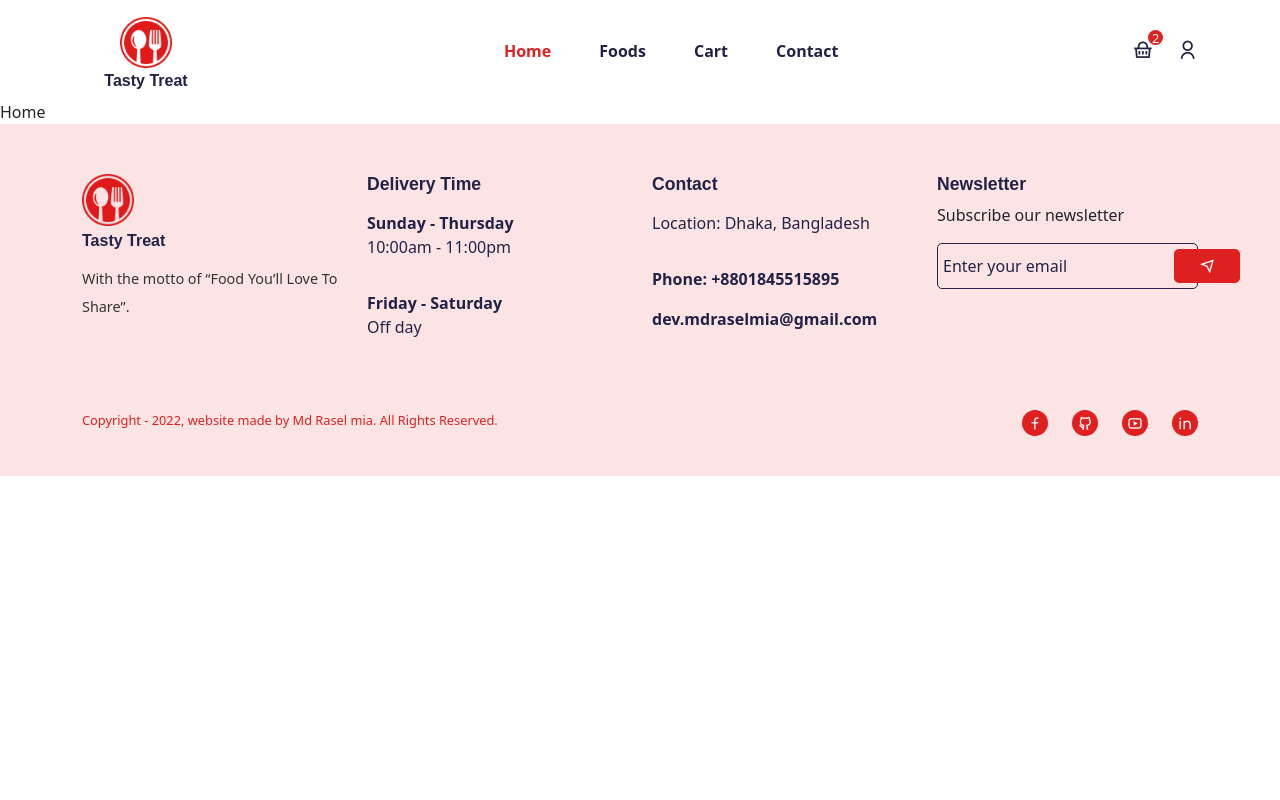
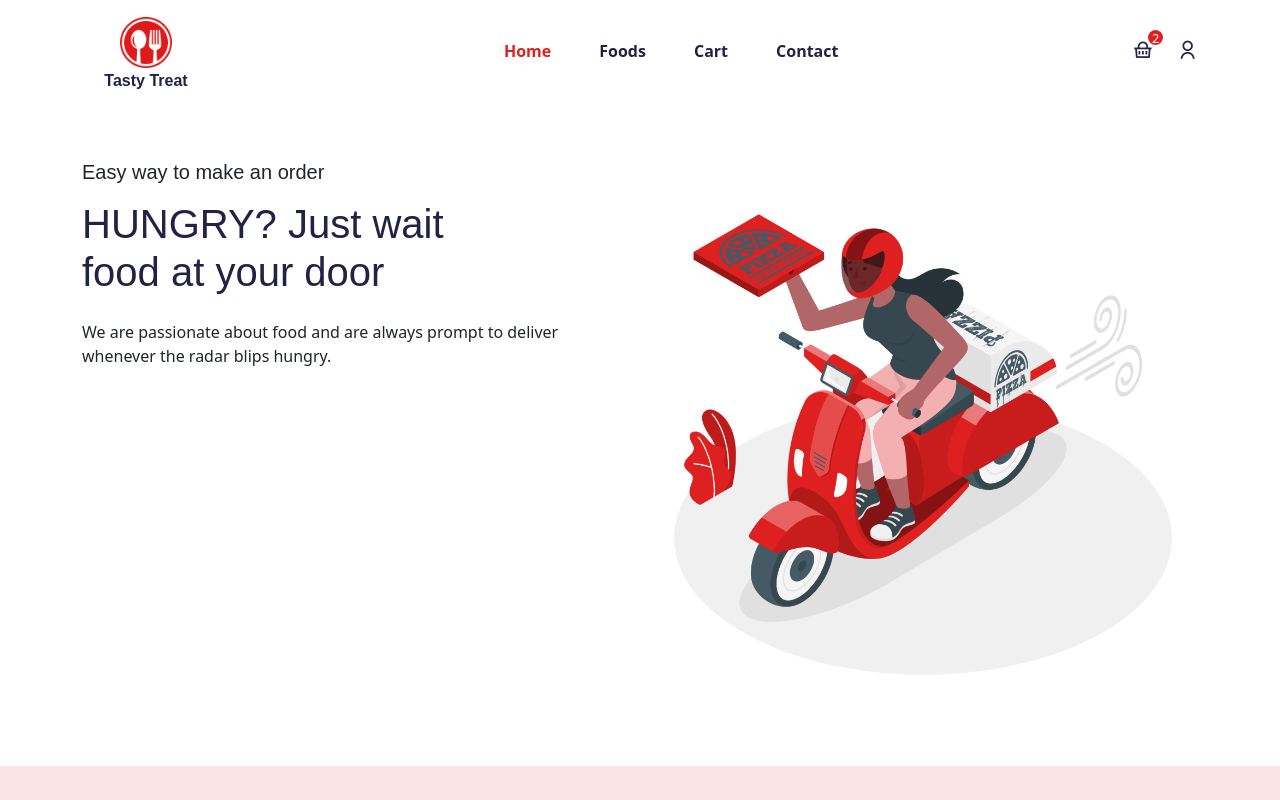
Before and after one commit to mdraselmiah95/tasty-treat-app, a React (Create React App) app: page /home in a window 1280 px wide. Shown: the top 800 px of the page. Built offline with nearby package versions, Linux system fonts and the light colour scheme; a web font is replaced by a local one.

Commit message:
WIP on Tasty Treat app

```diff
--- a/public/index.html
+++ b/public/index.html
@@ -24,7 +24,7 @@
       work correctly both with client-side routing and a non-root public URL.
       Learn how to configure a non-root public URL by running `npm run build`.
     -->
-    <title>Food Ordering App</title>
+    <title>Testy-Food</title>
   </head>
   <body>
     <noscript>You need to enable JavaScript to run this app.</noscript>
--- a/src/components/Footer/Footer.jsx
+++ b/src/components/Footer/Footer.jsx
@@ -62,7 +62,7 @@ const Footer = () => {
         <Row className="mt-5">
           <Col lg="6" md="6">
             <p className="copyright__text">
-              Copyright - 2022, website made by Md Rasel mia. All Rights
+              &#169; Copyright - 2022, website made by Md Rasel mia. All Rights
               Reserved.
             </p>
           </Col>
--- a/src/pages/Home.jsx
+++ b/src/pages/Home.jsx
@@ -1,7 +1,39 @@
 import React from "react";
+import { Col, Container, Row } from "reactstrap";
+import Helmet from "../components/Helmet/Helmet";
+
+//images
+import heroImg from "../assets/images/hero.png";
 
 const Home = () => {
-  return <div>Home</div>;
+  return (
+    <Helmet title="Home">
+      <section>
+        <Container>
+          <Row>
+            <Col lg="6" md="6">
+              <div className="hero__content">
+                <h5 className="mb-3">Easy way to make an order</h5>
+                <h1 className="mb-4 hero__title">
+                  <span>HUNGRY?</span> Just wait <br /> food at
+                  <span> your door</span>
+                </h1>
+                <p>
+                  We are passionate about food and are always prompt to deliver
+                  whenever the radar blips hungry.
+                </p>
+              </div>
+            </Col>
+            <Col lg="6" md="6">
+              <div className="hero__img">
+                <img src={heroImg} alt="hero-img" className="w-100" />
+              </div>
+            </Col>
+          </Row>
+        </Container>
+      </section>
+    </Helmet>
+  );
 };
 
 export default Home;
```
